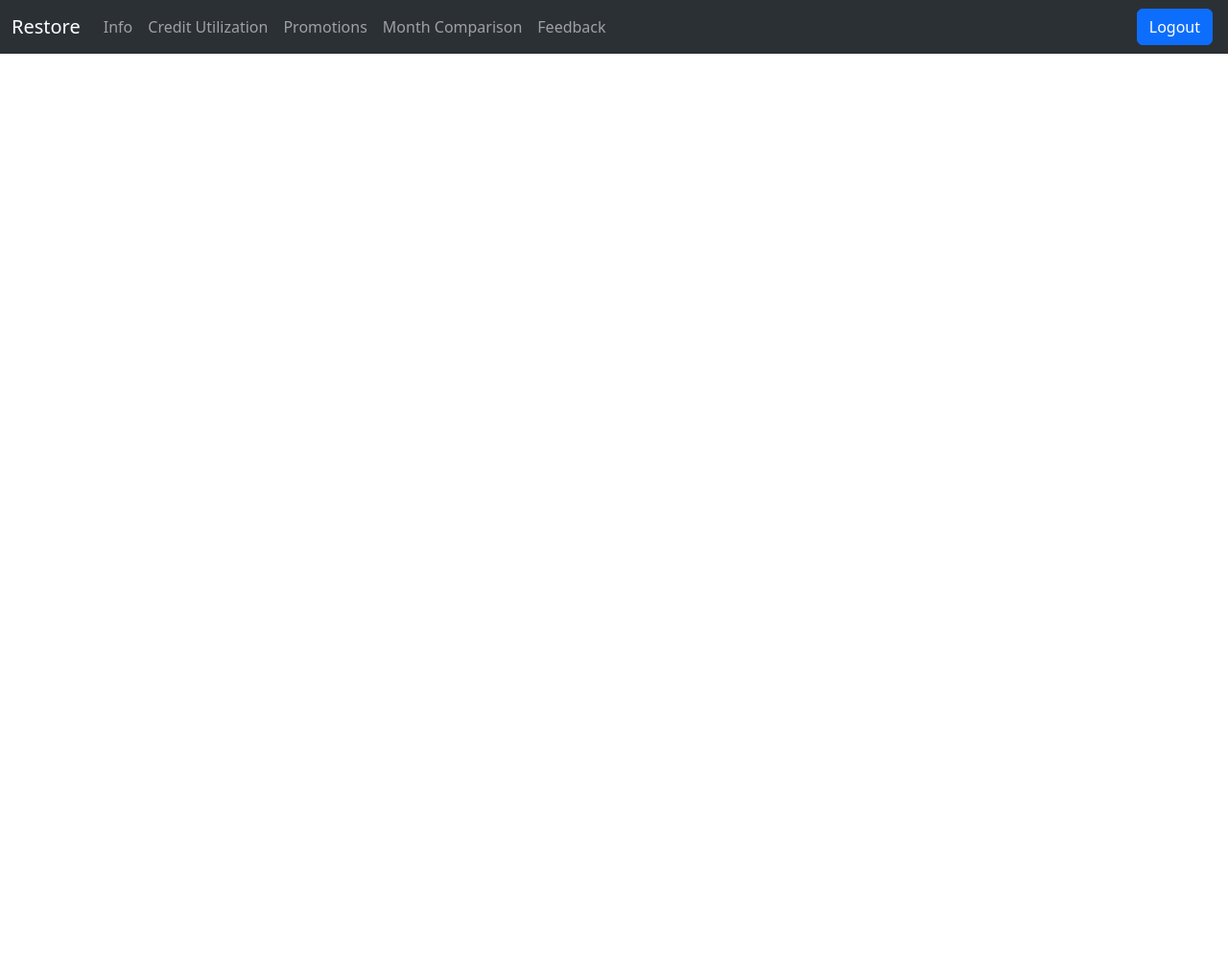
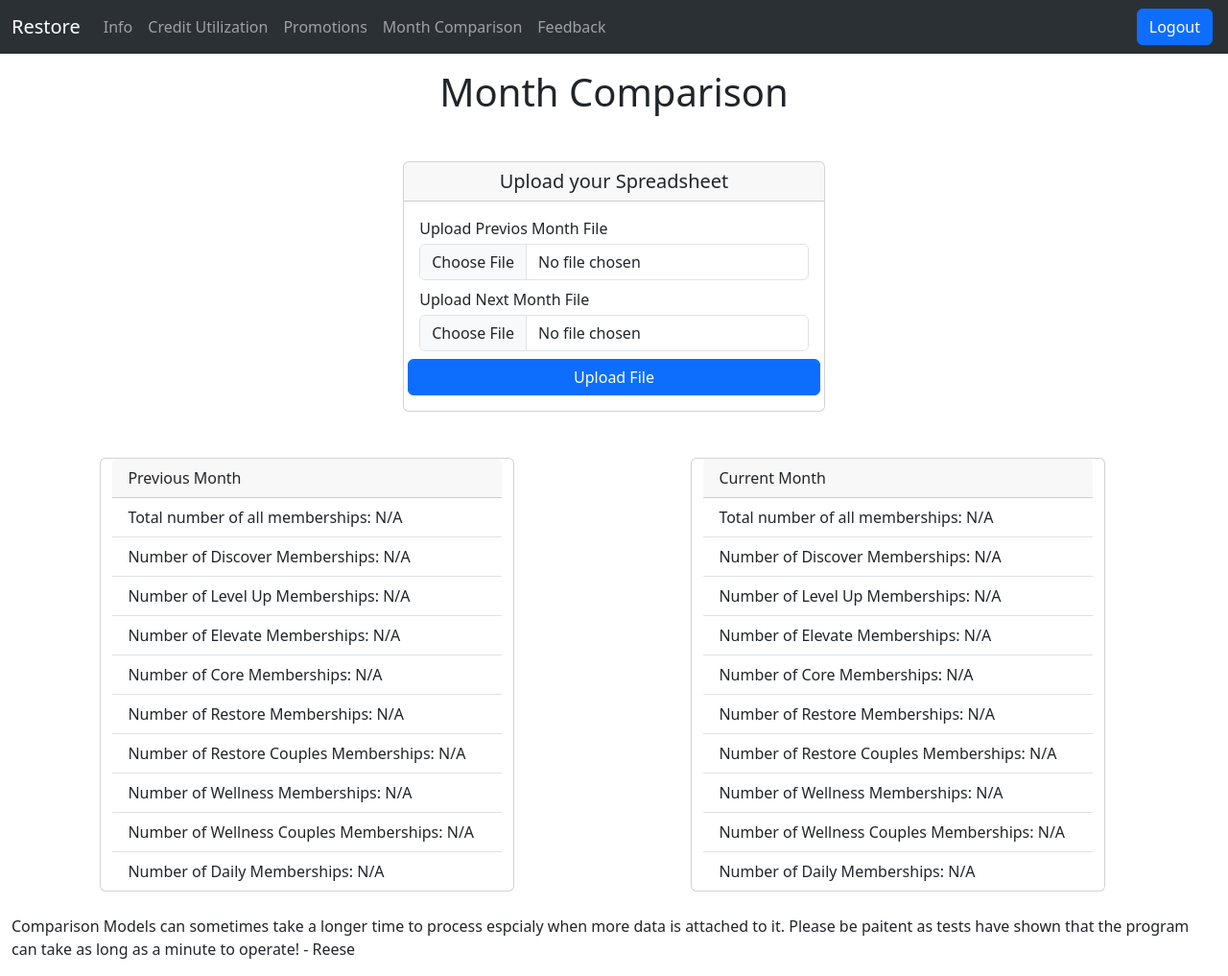
Before and after one commit to JReese2018/Restore_Data, a Flask app: page /month-comparison in a window 1280 px wide. Shown: the whole page at 96% size. Before the commit the page ends 56 px from the top, so only its background shows below. Run offline with Flask 3, Linux system fonts and the light colour scheme; the visitor is signed in with stand-in values (Sample User, id 1); some libraries are stand-ins or nearby versions.

Commit message:
Working on Month Comparison

```diff
--- /dev/null
+++ b/website/app/website/static/script.js
@@ -0,0 +1,10 @@
+$(document).ready(function() {
+    // Add event listener to the button
+    $("#submit_button").on("click", function(e) {
+        e.preventDefault(); // Prevent form submission if needed
+        // Get the element by ID
+        const element = $("#id01");
+        // Change the inner HTML
+        element.html("New information");
+    });
+});
--- a/website/app/website/static/styles.css
+++ b/website/app/website/static/styles.css
@@ -8,3 +8,9 @@
     width: 400px;
     cursor: pointer;
 }
+
+#month_card{
+    width: 35%;
+    margin-left: auto;
+    margin-right: auto;
+}
--- a/website/app/website/templates/base.html
+++ b/website/app/website/templates/base.html
@@ -11,6 +11,7 @@
       crossorigin="anonymous"
     />
     <link rel="stylesheet" href="{{ url_for('static', filename='styles.css') }}">
+    <script src="{{url_for('static', filename='script.js')}}"></script>
     <link
       rel="stylesheet"
       href="https://cdnjs.cloudflare.com/ajax/libs/font-awesome/6.2.0/css/all.min.css"
@@ -19,7 +20,7 @@
       referrerpolicy="no-referrer"
     />
     <!--Favicon Below-->
-    <link rel="icon" href="">
+    <link rel="icon" href="https://images.squarespace-cdn.com/content/5f58cd9e260ed518c3c9617c/1607616318941-PDW8GOSSPRS5ZE4Q36TL/restore_logo.png?format=1500w&content-type=image%2Fpng">
   </head>
   <body>
     <!--Put your nav bar right below this body tag so it can be duplicated on every page.-->
--- a/website/app/website/templates/home.html
+++ b/website/app/website/templates/home.html
@@ -6,7 +6,7 @@
 {%block content%}
 
 <div class="container-fluid" style="text-align: center">
-    <h3>Welcome! Let's Optimize and Find Insights in your Reports!</h3>
+    <h3>Welcome {{ name }}! Let's Optimize and Find Insights in your Reports!</h3>
     <div>
         <a class="btn btn-primary mt-2" href="/credit-utilization" role="button" id="home_page_button">Client Utilization</a>
     </div>
--- a/website/app/website/templates/month_comparison.html
+++ b/website/app/website/templates/month_comparison.html
@@ -5,4 +5,75 @@
 <!--Add Content-->
 {%block content%}
 
+<form method="POST" enctype="multipart/form-data">
+    <h1 style="text-align:center">Month Comparison</h1>
+    <div class="container-fluid">
+        <div class="card mt-5 mb-5" id="signupCard">
+            <h5 class="card-header" style="text-align: center;">Upload your Spreadsheet</h5>
+            <div class="card-body">
+                <div class="row justify-content-center mb-2">
+                    <label class="mb-1">Upload Previos Month File</label>
+                    <div class="col">
+                        {{ form.file1(class="form-control") }}
+                        {% if form.file1.errors %}
+                            <span style="color: red;">{{ form.file1.errors[0] }}</span>
+                        {% endif %}
+                    </div>
+                </div>
+                <div class="row justify-content-center mb-2">
+                    <label class="mb-1">Upload Next Month File</label>
+                    <div class="col">
+                        {{ form.file2(class="form-control") }}
+                        {% if form.file2.errors %}
+                            <span style="color: red;">{{ form.file2.errors[0] }}</span>
+                        {% endif %}
+                    </div>
+                </div>
+                <div class="row">
+                    {{ form.submit(class="btn btn-primary") }}
+                </div>
+            </div>
+        </div>
+        <div class="row container-fluid">
+        <div class="card" id="month_card">
+            <div class="card-header">
+              Previous Month
+            </div>
+            <ul class="list-group list-group-flush">
+              <li class="list-group-item" id="previous_membership_count">Total number of all memberships: {{ previous_membership_count }}</li>
+              <li class="list-group-item" id="previous_discover_count">Number of Discover Memberships: {{ previous_discover_count }}</li>
+              <li class="list-group-item" id="previous_levelup_count">Number of Level Up Memberships: {{ previous_levelup_count }}</li>
+              <li class="list-group-item" id="previous_elevate_count">Number of Elevate Memberships: {{ previous_elevate_count }}</li>
+              <li class="list-group-item" id="previous_core_count">Number of Core Memberships: {{ previous_core_count }}</li>
+              <li class="list-group-item" id="previous_restore_count">Number of Restore Memberships: {{ previous_restore_count }}</li>
+              <li class="list-group-item" id="previous_restorecouples_count">Number of Restore Couples Memberships: {{ previous_restorecouples_count }}</li>
+              <li class="list-group-item" id="previous_wellness_count">Number of Wellness Memberships: {{ previous_wellness_count }}</li>
+              <li class="list-group-item" id="previous_wellnesscouples_count">Number of Wellness Couples Memberships: {{ previous_wellnesscouples_count }}</li>
+              <li class="list-group-item" id="previous_daily_count">Number of Daily Memberships: {{ previous_daily_count }}</li>
+            </ul>
+        </div>
+        <div class="card" id="month_card">
+            <div class="card-header">
+                Current Month
+            </div>
+            <ul class="list-group list-group-flush">
+              <li class="list-group-item" id="current_membership_count">Total number of all memberships: {{ current_membership_count }}</li>
+              <li class="list-group-item" id="current_discover_count">Number of Discover Memberships: {{ current_discover_count }}</li>
+              <li class="list-group-item" id="current_levelup_count">Number of Level Up Memberships: {{ current_levelup_count }}</li>
+              <li class="list-group-item" id="current_elevate_count">Number of Elevate Memberships: {{ current_elevate_count }}</li>
+              <li class="list-group-item" id="current_core_count">Number of Core Memberships: {{ current_core_count }}</li>
+              <li class="list-group-item" id="current_restore_count">Number of Restore Memberships: {{ current_restore_count }}</li>
+              <li class="list-group-item" id="current_restorecouples_count">Number of Restore Couples Memberships: {{ current_restorecouples_count }}</li>
+              <li class="list-group-item" id="current_wellness_count">Number of Wellness Memberships: {{ current_wellness_count }}</li>
+              <li class="list-group-item" id="current_wellnesscouples_count">Number of Wellness Couples Memberships: {{ current_wellnesscouples_count }}</li>
+              <li class="list-group-item" id="current_daily_count">Number of Daily Memberships: {{ current_daily_count }}</li>
+            </ul>
+        </div>
+        </div>
+        <br>
+        <p>Comparison Models can sometimes take a longer time to process espcialy when more data is attached to it. Please be paitent as tests have shown that the program can take as long as a minute to operate! - Reese</p>
+    </div>
+  </form>
+
+  <script src="https://code.jquery.com/jquery-3.5.1.min.js"></script>
 {% endblock %}
--- a/website/app/website/views.py
+++ b/website/app/website/views.py
@@ -4,7 +4,7 @@ from flask_wtf import FlaskForm
 from wtforms import FileField, SubmitField
 #from website import date_time
 from datetime import datetime
-from .models import User, User_Feedback, Counter, Credit_list
+from .models import User, User_Feedback, Counter
 from sqlalchemy.sql.expression import func, select, desc
 from . import db
 import pandas as pd
@@ -14,10 +14,15 @@ import io
 # to post things to the database. This also shows how to use the flask functions like
 # redirect, url_for, flash, etc.
 
-## The below class allows file uploads. Note, we are not saving any of these files into a database
+## The below classes allows file uploads. Note, we are not saving any of these files into a database
 class UploadFileForm(FlaskForm):
     file = FileField("File")
     submit = SubmitField("Upload File")
+
+class ComparisonFileForm(FlaskForm):
+    file1 = FileField("File 1")
+    file2 = FileField("File 2")
+    submit = SubmitField('Upload File')
 
 ## This is how we are getting the date and time
 now = datetime.now()
@@ -27,7 +32,8 @@ views = Blueprint('views', __name__)
 
 @views.route('/')
 def home():
-    return render_template("home.html", user=current_user)
+    name = current_user.username.capitalize()
+    return render_template("home.html", user=current_user, name=name)
 
 ## Going to work on this last
 @views.route('/info', methods=['GET', 'POST'])
@@ -100,11 +106,10 @@ def credit_utilization():
             excel_data = io.BytesIO()
             core_list_df.to_excel(excel_data, index=False)
             excel_data.seek(0)
-            return send_file(excel_data, as_attachment=True, download_name=filename)
+            #return send_file(excel_data, as_attachment=True, download_name=filename)
 
             ## We need to figure out how to get the program to download the csv and redirect to table page
-            #return redirect(url_for('views.credit_utilization_list', table=core_list_df_reset.to_html(classes='table table-striped'), utilization=converted_utilization))
-
+            return redirect(url_for('views.credit_utilization_list', table=core_list_df_reset.to_html(classes='table table-striped'), utilization=converted_utilization))
 
         elif service_type == 'Medical':
             df = pd.read_csv(uploaded_file.stream)
@@ -201,7 +206,6 @@ def credit_utilization():
             ## We need to figure out how to get the program to download the csv and redirect to table page
             #return redirect(url_for('views.credit_utilization_list', table=medical_text_list_reset.to_html(classes='table table-striped'), utilization=converted_utilization))
 
-
         elif service_type == 'Skin Health':
             df = pd.read_csv(uploaded_file.stream)
             print('Loading the data...')
@@ -279,10 +283,189 @@ def promotions():
 @views.route('/month-comparison', methods=['GET', 'POST'])
 @login_required
 def month_comparison():
-    form = UploadFileForm()
-    return render_template("month_comparison.html", user=current_user, form=form)
+    form = ComparisonFileForm()
+    previous = form.file1.data
+    current =form.file2.data
+
+    previous_membership_count = 'N/A'
+    previous_discover_count = 'N/A'
+    previous_levelup_count = 'N/A'
+    previous_elevate_count = 'N/A'
+    previous_core_count = 'N/A'
+    previous_restore_count = 'N/A'
+    previous_restorecouples_count = 'N/A'
+    previous_wellness_count = 'N/A'
+    previous_wellnesscouples_count = 'N/A'
+    previous_daily_count = 'N/A'
+
+    current_membership_count = 'N/A'
+    current_discover_count = 'N/A'
+    current_levelup_count = 'N/A'
+    current_elevate_count = 'N/A'
+    current_core_count = 'N/A'
+    current_restore_count = 'N/A'
+    current_restorecouples_count = 'N/A'
+    current_wellness_count = 'N/A'
+    current_wellnesscouples_count = 'N/A'
+    current_daily_count = 'N/A'
+
+    if request.method == 'POST':
+        previous_df = pd.read_csv(previous)
+        current_df = pd.read_csv(current)
+        print('Cleaning data...')
+        previous_df = previous_df.drop(columns=['Studio Code', 'Invoice ID', 'Client ID', 'Therapy Category', 'Business Category', 'Sales Rep', 'Autopay Status', 'Tax Amount', 'Amount', 'Discount', 'Gross adjusted Revenue', 'Quantity', 'Credit Used'])
+        current_df = current_df.drop(columns=['Studio Code', 'Invoice ID', 'Client ID', 'Therapy Category', 'Business Category', 'Sales Rep', 'Autopay Status', 'Tax Amount', 'Amount', 'Discount', 'Gross adjusted Revenue', 'Quantity', 'Credit Used'])
+        print('Creating new column for first and last names...')
+        current_df['Name'] = current_df['First Name'] + ' ' + current_df['Last Name']
+        current_df = current_df.drop(columns=['First Name', 'Last Name'])
+        current_df = current_df[['Name', 'Email', 'Phone #', 'Item', 'Purchase Date']]
+        previous_df['Name'] = previous_df['First Name'] + ' ' + previous_df['Last Name']
+        previous_df = previous_df.drop(columns=['First Name', 'Last Name'])
+        previous_df = previous_df[['Name', 'Email', 'Phone #', 'Item', 'Purchase Date']]
+        print('Calculating Number of Membership in first dataset...')
+        previous_discover_count = len(previous_df.loc[previous_df['Item'] == 'Discover Membership'])
+        previous_levelup_count = len(previous_df.loc[previous_df['Item'] == 'Level Up Membership'])
+        previous_elevate_count = len(previous_df.loc[previous_df['Item'] == 'Elevate Membership'])
+        previous_core_count = len(previous_df.loc[previous_df['Item'] == 'Core Membership'])
+        previous_restore_count = len(previous_df.loc[previous_df['Item'] == 'Restore Membership'])
+        previous_restorecouples_count = len(previous_df.loc[previous_df['Item'] == 'Restore Membership - Couples'])
+        previous_wellness_count = len(previous_df.loc[previous_df['Item'] == 'Wellness Membership'])
+        previous_wellnesscouples_count = len(previous_df.loc[previous_df['Item'] == 'Wellness Membership - Couples'])
+        previous_daily_count = len(previous_df.loc[previous_df['Item'] == 'Daily Membership'])
+        previous_membership_count = len(previous_df)
+        print('Identifying month...')
+        previous_month = previous_df['Purchase Date'].head(1).str.split('/').str[0].values[0]
+        if previous_month == '1':
+            previous_month = 'January'
+        elif previous_month == '2':
+            previous_month = 'February'
+        elif previous_month == '3':
+            previous_month = 'March'
+        elif previous_month == '4':
+            previous_month = 'April'
+        elif previous_month == '5':
+            previous_month = 'May'
+        elif previous_month == '6':
+            previous_month = 'June'
+        elif previous_month == '7':
+            previous_month = 'July'
+        elif previous_month == '8':
+            previous_month = 'August'
+        elif previous_month == '9':
+            previous_month = 'September'
+        elif previous_month == '10':
+            previous_month = 'October'
+        elif previous_month == '11':
+            previous_month = 'November'
+        elif previous_month == '12':
+            previous_month = 'December'
+        else:
+            current_month = 'this month'
+        print('Calculating Number of Membership in second dataset...')
+        current_discover_count = len(current_df.loc[current_df['Item'] == 'Discover Membership'])
+        current_levelup_count = len(current_df.loc[current_df['Item'] == 'Level Up Membership'])
+        current_elevate_count = len(current_df.loc[current_df['Item'] == 'Elevate Membership'])
+        current_core_count = len(current_df.loc[current_df['Item'] == 'Core Membership'])
+        current_restore_count = len(current_df.loc[current_df['Item'] == 'Restore Membership'])
+        current_restorecouples_count = len(current_df.loc[current_df['Item'] == 'Restore Membership - Couples'])
+        current_wellness_count = len(current_df.loc[current_df['Item'] == 'Wellness Membership'])
+        current_wellnesscouples_count = len(current_df.loc[current_df['Item'] == 'Wellness Membership - Couples'])
+        current_daily_count = len(current_df.loc[current_df['Item'] == 'Daily Membership'])
+        current_membership_count = len(current_df)
+        print('Identifying month...')
+        current_month = current_df['Purchase Date'].head(1).str.split('/').str[0].values[0]
+        if current_month == '1':
+            current_month = 'January'
+        elif current_month == '2':
+            current_month = 'February'
+        elif current_month == '3':
+            current_month = 'March'
+        elif current_month == '4':
+            current_month = 'April'
+        elif current_month == '5':
+            current_month = 'May'
+        elif current_month == '6':
+            current_month = 'June'
+        elif current_month == '7':
+            current_month = 'July'
+        elif current_month == '8':
+            current_month = 'August'
+        elif current_month == '9':
+            current_month = 'September'
+        elif current_month == '10':
+            current_month = 'October'
+        elif current_month == '11':
+            current_month = 'November'
+        elif current_month == '12':
+            current_month = 'December'
+        else:
+            current_month = 'this month'
+        print('Identifying lost members, this could take a some time...')
+        merged_df = pd.merge(previous_df, current_df, on='Name', suffixes=('_prev', '_current'), how='outer', indicator=True)
+        lost_members = merged_df[merged_df['_merge'] == 'left_only'][['Name', 'Email_prev', 'Phone #_prev', 'Item_prev']].values.tolist()
+        print('Identifying members who are in both datasets, this could take a some time...')
+        overlap_members = []
+        for index, row1 in previous_df.iterrows():
+            for index, row2 in current_df.iterrows():
+                name1 = row1['Name']
+                name2 = row2['Name']
+                if name1 != name2:
+                    continue
+                else:
+                    my_list = [row1['Name'], row1['Email'], row1['Phone #'], row1['Item']]
+                    overlap_members.append(my_list)
+                    continue
+            continue
+        print('Configuring data...')
+        lost_members_df = pd.DataFrame(lost_members, columns=['Name', 'Email', 'Phone #', 'Membership'])
+        overlap_members_df = pd.DataFrame(overlap_members, columns=['Name', 'Email', 'Phone #', 'Membership'])
+        print('Dropping Duplicates...')
+        ## Dropping dulplicates
+        lost_members_df = lost_members_df.drop_duplicates(subset=['Name'])
+        overlap_members_df = overlap_members_df.drop_duplicates(subset=['Name'])
+        print('Compiling results and wrapping up...')
+        #time.sleep(3)
+
+        print('Here are your results')
+        print(f'Total number of all memberships in {previous_month}: {previous_membership_count}')
+        print(f'Number of Discover Memberships: {previous_discover_count}')
+        print(f'Number of Level Up Memberships: {previous_levelup_count}')
+        print(f'Number of Elevate Memberships: {previous_elevate_count}')
+        print(f'Number of Core Memberships: {previous_core_count}')
+        print(f'Number of Restore Memberships: {previous_restore_count}')
+        print(f'Number of Restore Couples Memberships: {previous_restorecouples_count}')
+        print(f'Number of Wellness Memberships: {previous_wellness_count}')
+        print(f'Number of Wellness Couples Memberships: {previous_wellnesscouples_count}')
+        print(f'Number of Daily Memberships: {previous_daily_count}')
+        print('')
+        print('')
+        print('')
+        print(f'Total number of all memberships in {current_month}: {current_membership_count}')
+        print(f'Number of Discover Memberships: {current_discover_count}')
+        print(f'Number of Level Up Memberships: {current_levelup_count}')
+        print(f'Number of Elevate Memberships: {current_elevate_count}')
+        print(f'Number of Core Memberships: {current_core_count}')
+        print(f'Number of Restore Memberships: {current_restore_count}')
+        print(f'Number of Restore Couples Memberships: {current_restorecouples_count}')
+        print(f'Number of Wellness Memberships: {current_wellness_count}')
+        print(f'Number of Wellness Couples Memberships: {current_wellnesscouples_count}')
+        print(f'Number of Daily Memberships: {current_daily_count}')
+        print('')
+        print('')
+        print('')
+        print('Here are all of your lost members between the two datasets')
+        print(lost_members_df)
+    return render_template("month_comparison.html", user=current_user, form=form, previous_membership_count=previous_membership_count, previous_discover_count=previous_discover_count, previous_levelup_count=previous_levelup_count, previous_elevate_count=previous_elevate_count, previous_core_count=previous_core_count, previous_restore_count=previous_restore_count, previous_restorecouples_count=previous_restorecouples_count, previous_wellness_count=previous_wellness_count, previous_wellnesscouples_count=previous_wellnesscouples_count, previous_daily_count=previous_daily_count, current_membership_count=current_membership_count, current_discover_count=current_discover_count, current_levelup_count=current_levelup_count, current_elevate_count=current_elevate_count, current_core_count=current_core_count, current_restore_count=current_restore_count, current_restorecouples_count=current_restorecouples_count, current_wellness_count=current_wellness_count, current_wellnesscouples_count=current_wellnesscouples_count, current_daily_count=current_daily_count)
 
 @views.route('/feedback', methods=['GET', 'POST'])
 def feedback():
     date = date_time
+    if request.method == 'POST':
+        email = request.form.get('email')
+        feedback = request.form.get('feedback')
+        added_feedback = User_Feedback(email=email, feedback=feedback)
+        db.session.add(added_feedback)
+        db.session.commit()
+        flash("Thank you for the feedback! If I have any follow ups for you, I'll send you a message to the email you provided.", category='success')
+        return redirect(url_for('views.home'))
     return render_template("feedback.html", user=current_user, date=date)
```
Also changed, not shown: website/app/website/models.py (+0 -9 lines), website/app/website/templates/credit_utilization.html (+7 -4 lines), website/app/website/templates/feedback.html (+8 -4 lines), website/app/website/templates/file.txt (added, +10 -0 lines), website/app/website/static/restore_logo.png (added).
